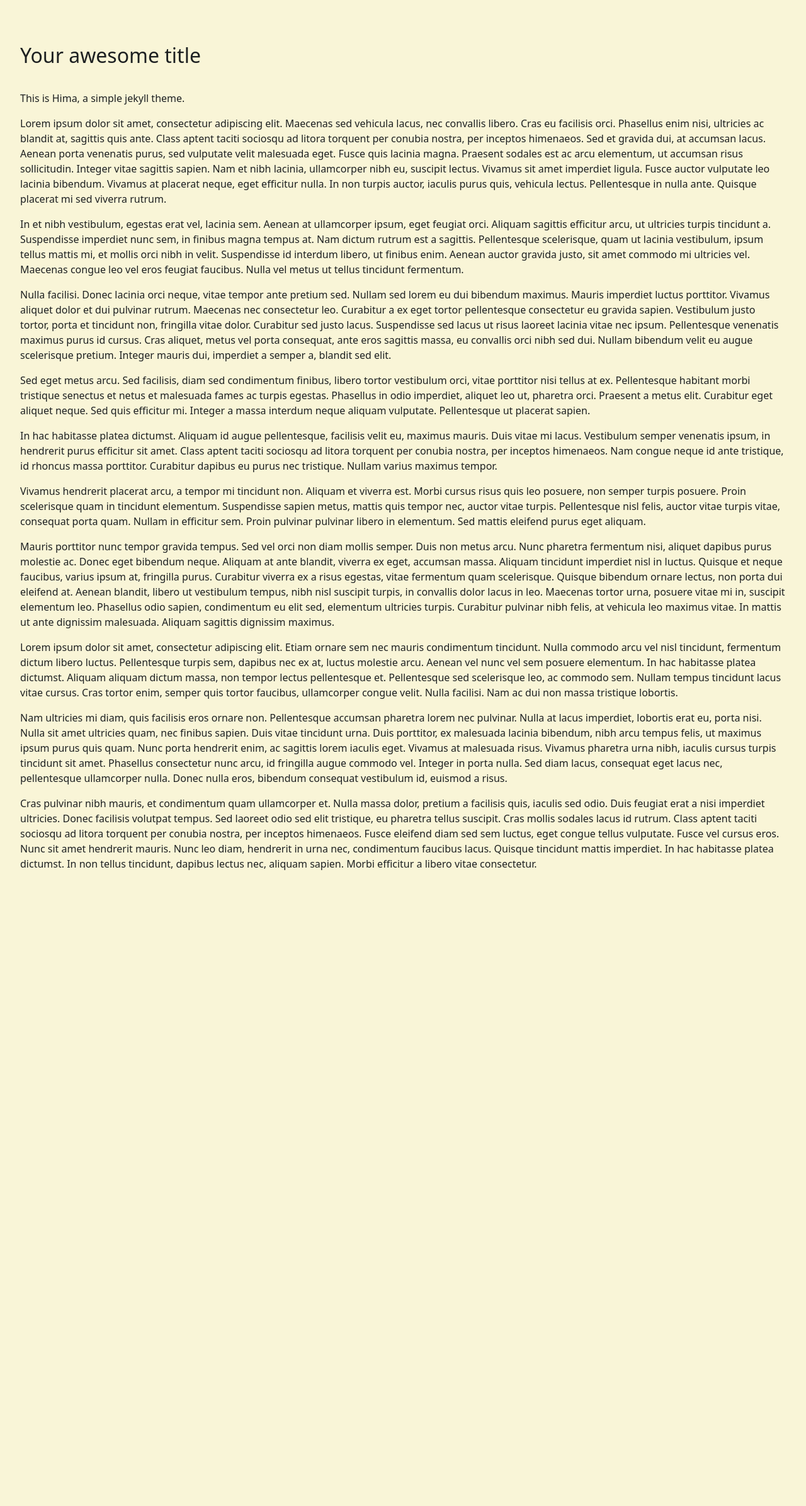
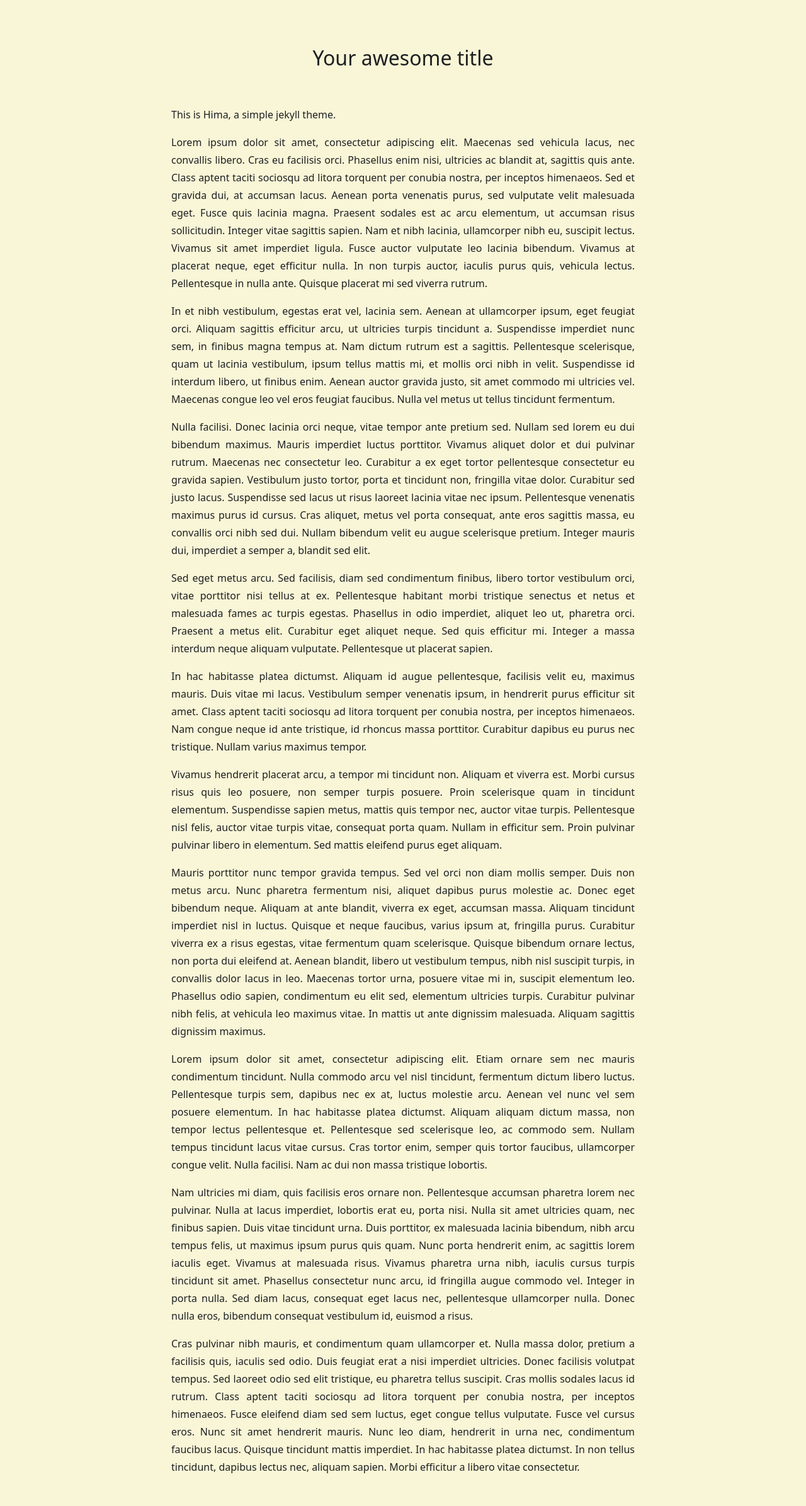
Before and after one commit to brandoncardoso/hima, a Jekyll site: the page built from index.md, in a window 1280 px wide. Shown: the whole page at 63% size. Built offline with Jekyll 4.4.1, drawn with Linux system fonts in a browser that asks for light colours; before the commit the page ends 1416 px from its top, so only the background shows below that.

Commit message:
center content

```diff
--- a/_layouts/default.html
+++ b/_layouts/default.html
@@ -6,7 +6,9 @@
     {%- include header.html -%}
 
     <div class="content">
-      {{ content }}
+      <div class="content__container">
+        {{ content }}
+      </div>
     </div>
   </body>
 </html>
--- a/_sass/hima/main.scss
+++ b/_sass/hima/main.scss
@@ -3,22 +3,44 @@
 $background: #f9f5d7;
 $foreground: #1d2021;
 
+$content-padding: 2rem;
+$content-width: 50rem;
+
+
 body {
   background: $background;
   color: $foreground;
   font: 400 100%/1.5 system-ui, Roboto, Helvetica, Arial, sans-serif;
-  margin: 2rem;
+  margin: 0;
+  line-height: 1.75;
 }
 
 * + * {
   margin-top: 1rem;
 }
 
+[class*="__container"] {
+  padding-left: $content-padding;
+  padding-right: $content-padding;
+  width: calc(#{$content-width} - (2 * #{$content-padding}))
+}
+
 .header {
+  display: flex;
+  justify-content: center;
   margin-top: 4rem;
   margin-bottom: 2rem;
 
   &__title {
     font-size: 2rem;
+    text-align: center;
   }
 }
+
+.content {
+  display: flex;
+  justify-content: center;
+  text-align: justify;
+  margin-top: 2rem;
+  margin-bottom: 2rem;
+}
```
